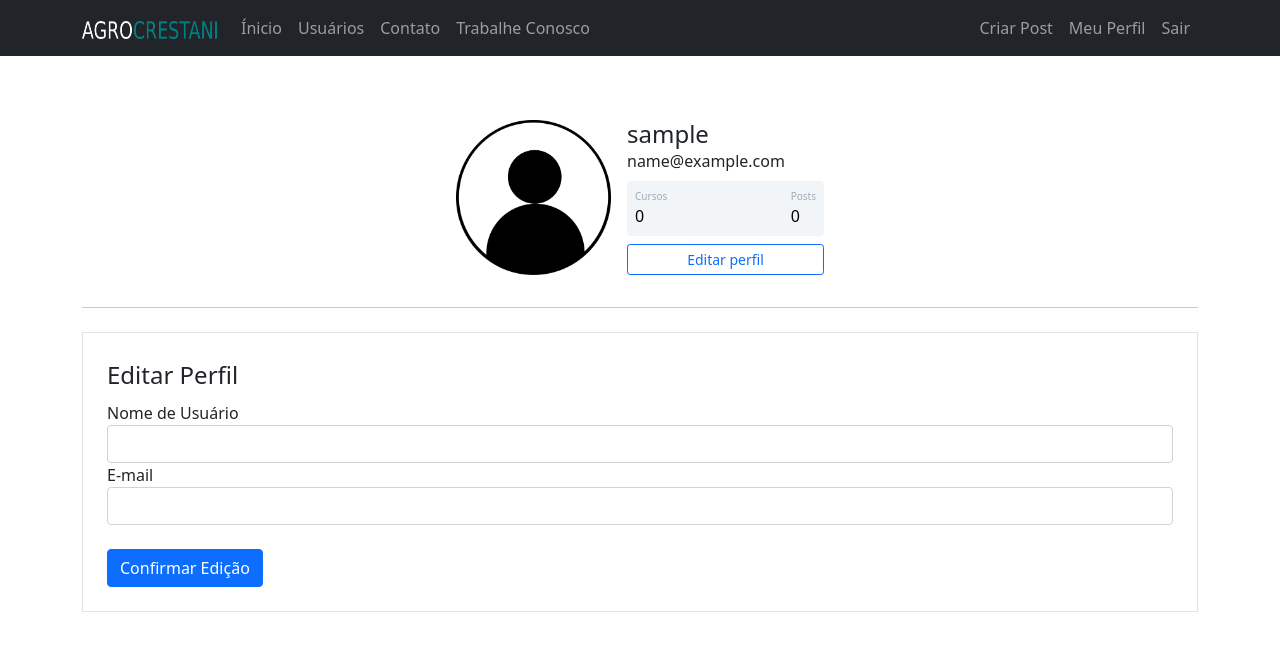
After one commit to emersonlgregorio/SiteComunidade, a Flask app: page /perfil/editar in a window 1280 px wide. The commit adds this page. Shown: the top 651 px of the page. Run offline with Flask 2, Linux system fonts and the light colour scheme; the visitor is signed in with stand-in values (Sample User, id 1); data comes from the database, SQL or seed files in the repository.

Commit message:
Criando a lógica da Página Perfil

```diff
--- a/crestani/forms.py
+++ b/crestani/forms.py
@@ -22,3 +22,9 @@ class FormLogin(FlaskForm):
     senha = PasswordField('Senha', validators=[DataRequired(), Length(6, 20)])
     lembrar_dados = BooleanField('Lembrar Dados de Acesso')
     botao_submit_login = SubmitField('Fazer login')
+
+
+class FormEditarPerfil(FlaskForm):
+    username = StringField('Nome de Usuário', validators=[DataRequired()])
+    email = StringField('E-mail', validators=[DataRequired(), Email()])
+    botao_submit_editarperfil = SubmitField('Confirmar Edição')
--- a/crestani/routes.py
+++ b/crestani/routes.py
@@ -1,6 +1,6 @@
 from flask import render_template, url_for, redirect, request, flash
 from crestani import app, database, bcrypt
-from crestani.forms import FormCriarConta, FormLogin
+from crestani.forms import FormCriarConta, FormLogin, FormEditarPerfil
 from crestani.models import Usuario
 from flask_login import login_user, logout_user, current_user, login_required
 
@@ -80,3 +80,11 @@ def perfil():
 @login_required
 def criar_post():
     return render_template(('criarpost.html'))
+
+
+@app.route('/perfil/editar', methods=['GET', 'POST'])
+@login_required
+def editar_perfil():
+    form = FormEditarPerfil()
+    foto_perfil = url_for('static', filename='fotos_perfil/{}'.format(current_user.foto_perfil))
+    return render_template('editarperfil.html', foto_perfil=foto_perfil, form=form)
--- /dev/null
+++ b/crestani/templates/editarperfil.html
@@ -0,0 +1,47 @@
+{% extends 'perfil.html' %}
+
+{% block form_editar_perfil %}
+        <div class="container">
+            <hr>
+            <div class="row">
+                <div class="col">
+                    <form action="" method="POST" class="border p-4 mt-2">
+                        {{ form.csrf_token }}
+                        <legend>Editar Perfil</legend>
+                        <fieldset>
+                            {# Campo Username #}
+                            <div class="form-group">
+                                {{ form.username.label(class="form-control-label") }}
+                                {% if form.username.errors %}
+                                    {{ form.username(class="form-control is-invalid") }}
+                                    <div class="invalid-feedback">
+                                        {% for erro in form.username.errors %}
+                                            {{ erro }}
+                                        {% endfor %}
+                                    </div>
+                                {% else %}
+                                    {{ form.username(class="form-control") }}
+                                {% endif %}
+                            </div>
+
+                            <div class="form-group">
+                                {{ form.email.label(class="form-control-label") }}
+                                {% if form.email.errors %}
+                                    {{ form.email(class="form-control is-invalid") }}
+                                    <div class="invalid-feedback">
+                                        {% for erro in form.email.errors %}
+                                            {{ erro }}
+                                        {% endfor %}
+                                    </div>
+                                {% else %}
+                                    {{ form.email(class="form-control") }}
+                                {% endif %}
+                            </div>
+                        </fieldset>
+                        {{ form.botao_submit_editarperfil(class="btn btn-primary mt-4") }}
+                    </form>
+                </div>
+            </div>
+        </div>
+
+{% endblock %}
--- a/crestani/templates/perfil.html
+++ b/crestani/templates/perfil.html
@@ -12,10 +12,14 @@
                         <div class="d-flex flex-column"> <span class="rating">Posts</span> <span class="number3">0</span> </div>
                     </div>
                     <div class="button mt-2 d-flex flex-row align-items-center">
-                        <button class="btn btn-sm btn-outline-primary w-100">Editar perfil</button>
+                        <a class="w-100" href="{{ url_for('editar_perfil') }}">
+                            <button class="btn btn-sm btn-outline-primary w-100">Editar perfil</button>
+                        </a>
                     </div>
                 </div>
             </div>
         </div>
     </div>
+    {% block form_editar_perfil %}
+    {% endblock %}
 {% endblock %}
```
